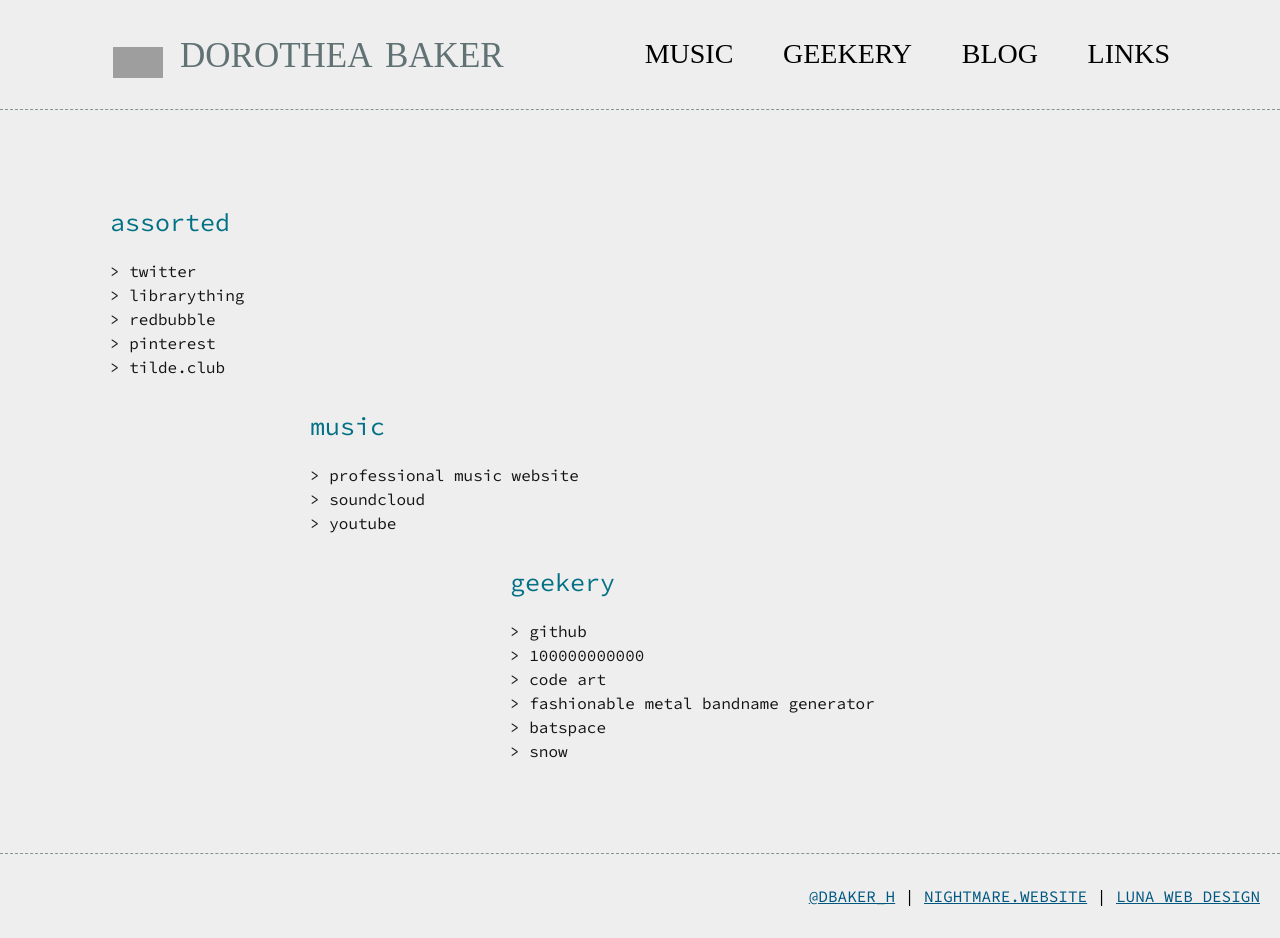
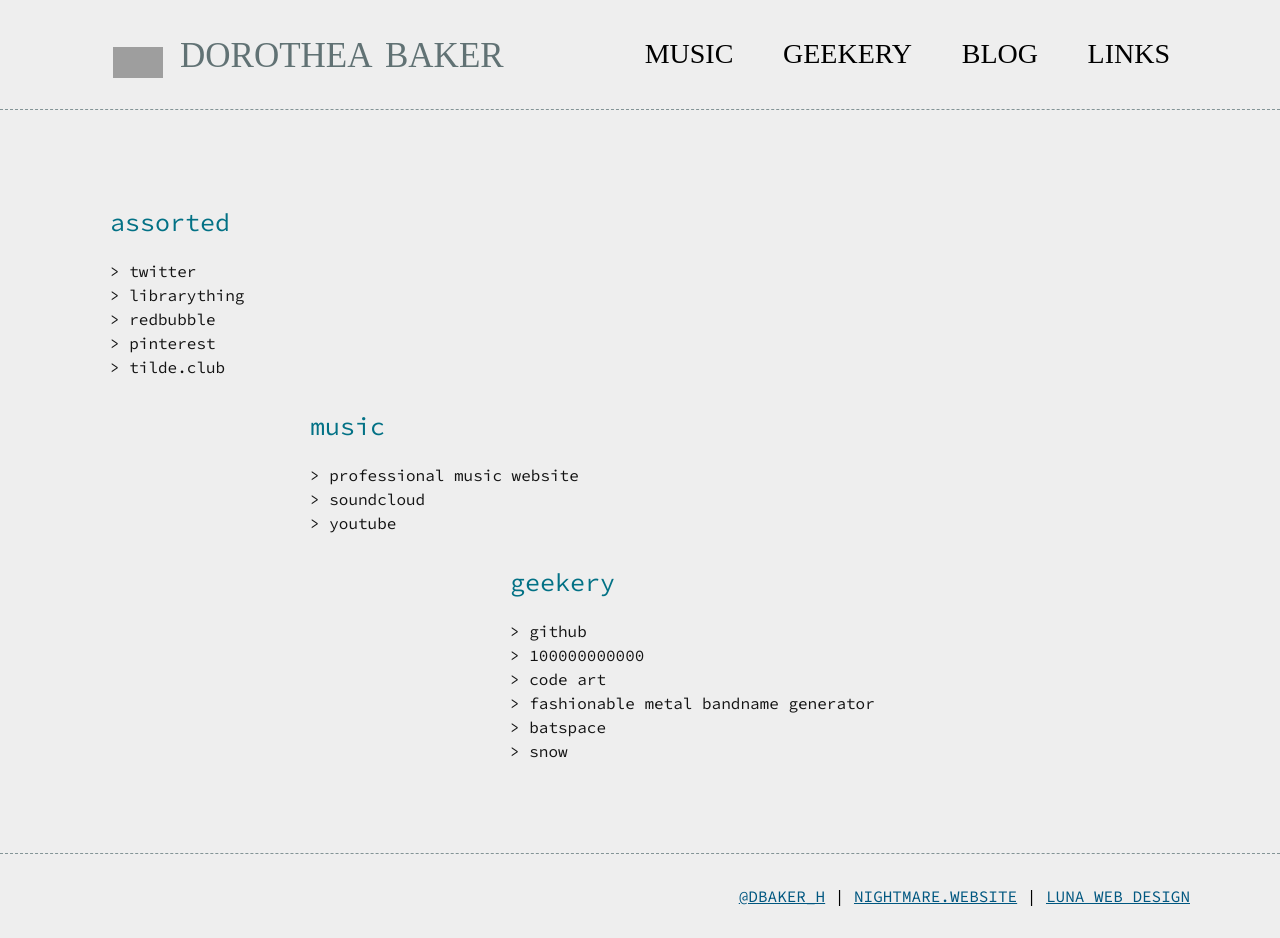
Before and after one commit to d-baker/navsite, a Jekyll site: the page built from links.html, in a window 1280 px wide. Built offline with Jekyll 4.4.1, drawn with Linux system fonts in a browser that asks for light colours; some web fonts are replaced; comment, search, counter and statistics services are not loaded; grey boxes are pictures that could not be loaded.

Commit message:
change containers from IDs to classes

```diff
--- a/_includes/footer.html
+++ b/_includes/footer.html
@@ -1,4 +1,6 @@
 <footer>
-	<p class="sitelink"> <a href="https://twitter.com/dbaker_h">@dbaker_h</a> | <a href="http://nightmare.website">nightmare.website</a> | <a href="http://lunawebdesign.com.au">Luna Web Design</a> </p>
+	<div class="container">
+		<p class="sitelink"> <a href="https://twitter.com/dbaker_h">@dbaker_h</a> | <a href="http://nightmare.website">nightmare.website</a> | <a href="http://lunawebdesign.com.au">Luna Web Design</a> </p>
+	</div>
 
 </footer>
--- a/_includes/header.html
+++ b/_includes/header.html
@@ -1,5 +1,5 @@
 <header id="main-header">
-    <div id="container">
+    <div class="container">
         <a id="logo" href="{{ "/index.html" | prepend: site.baseurl }}">dorothea baker</a>
         <div id="menubutton">
             &nbsp;
--- a/_layouts/default.html
+++ b/_layouts/default.html
@@ -4,7 +4,7 @@
     <body>
         {% include header.html %}
 
-        <div id="container">
+        <div class="container">
             <main>
             {{ content }}
             </main>
--- a/css/main.scss
+++ b/css/main.scss
@@ -21,7 +21,7 @@
 .clearfix:after { clear: both; }
 .clearfix { zoom: 1; }
 
-#container {
+.container {
     display: block;
     margin: auto;
     max-width: 1100px;
```
